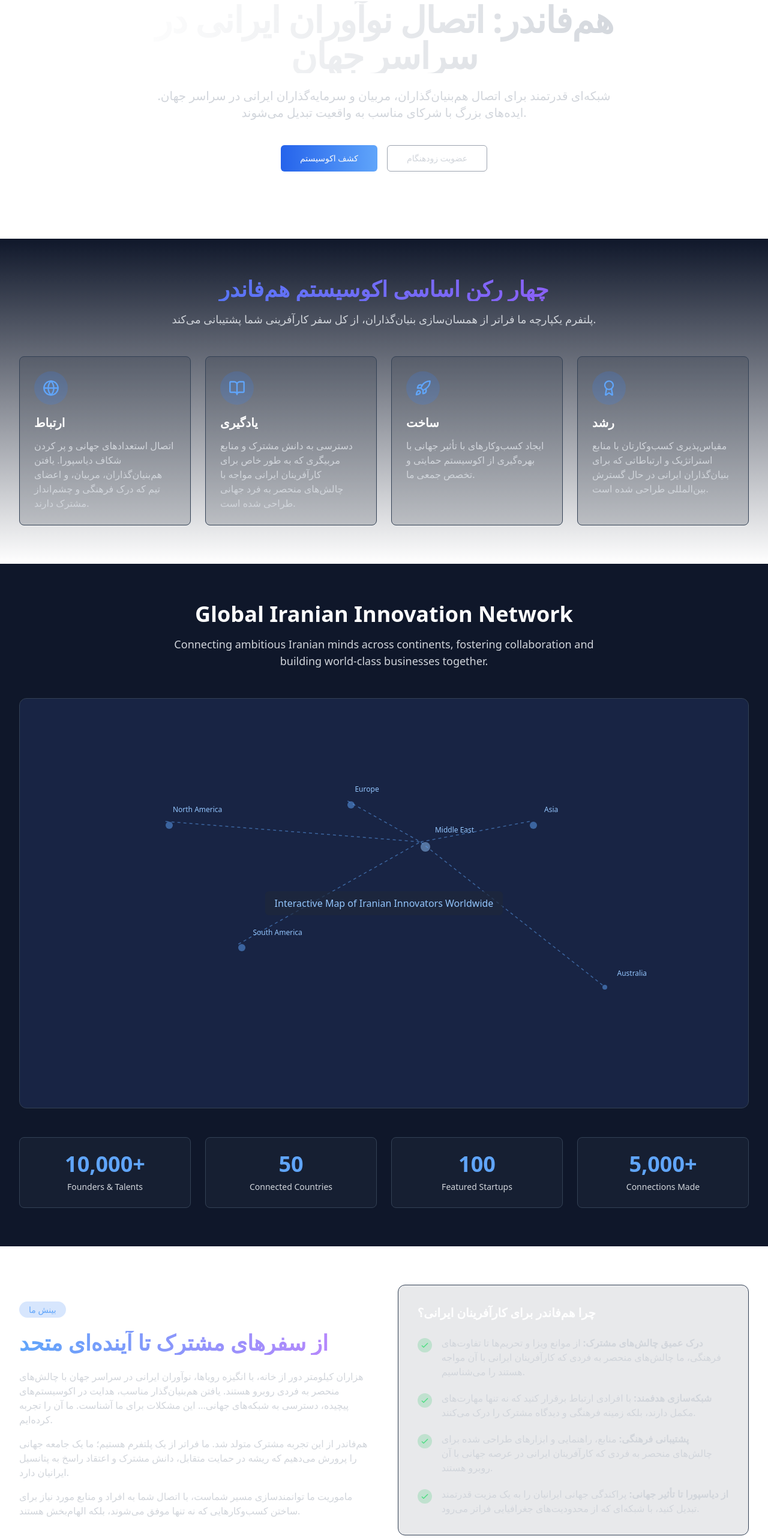
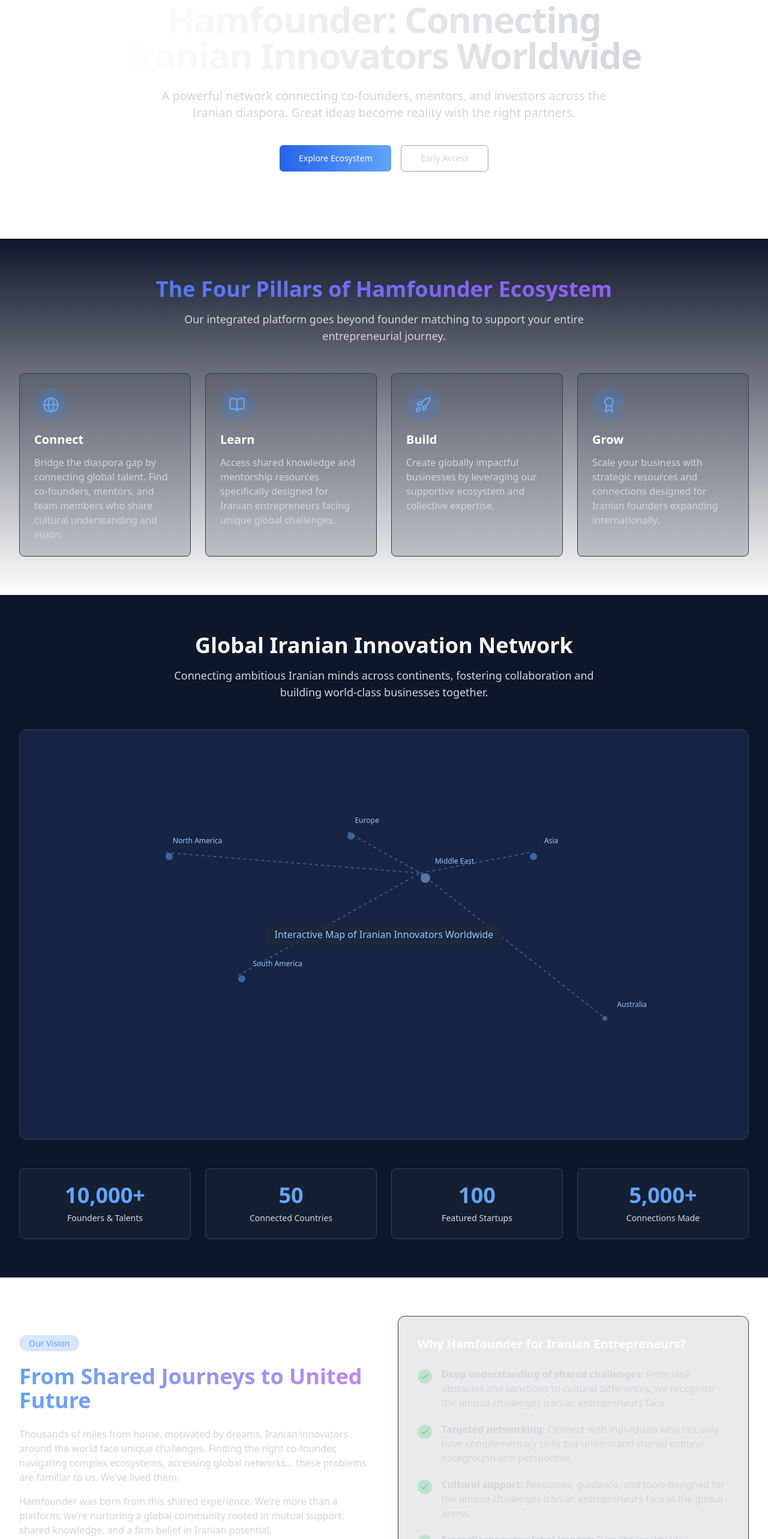
Before and after one commit to AlirezaZareeiD/hamfounder, a React (Vite) app: page / in a window 1280 px wide. Shown: the part 159-2725 px from the top of the page at 60% size. Built offline with nearby package versions, Linux system fonts and the light colour scheme.

Commit message:
Fix: Use English content
Update all content to English.

```diff
--- a/src/components/EcosystemPillarsSection.tsx
+++ b/src/components/EcosystemPillarsSection.tsx
@@ -5,23 +5,23 @@ const EcosystemPillarsSection = () => {
   const pillars = [
     {
       icon: Globe,
-      title: "ارتباط",
-      description: "اتصال استعدادهای جهانی و پر کردن شکاف دیاسپورا. یافتن هم‌بنیان‌گذاران، مربیان، و اعضای تیم که درک فرهنگی و چشم‌انداز مشترک دارند."
+      title: "Connect",
+      description: "Bridge the diaspora gap by connecting global talent. Find co-founders, mentors, and team members who share cultural understanding and vision."
     },
     {
       icon: BookOpen,
-      title: "یادگیری",
-      description: "دسترسی به دانش مشترک و منابع مربیگری که به طور خاص برای کارآفرینان ایرانی مواجه با چالش‌های منحصر به فرد جهانی طراحی شده است."
+      title: "Learn",
+      description: "Access shared knowledge and mentorship resources specifically designed for Iranian entrepreneurs facing unique global challenges."
     },
     {
       icon: Rocket,
-      title: "ساخت",
-      description: "ایجاد کسب‌وکارهای با تأثیر جهانی با بهره‌گیری از اکوسیستم حمایتی و تخصص جمعی ما."
+      title: "Build",
+      description: "Create globally impactful businesses by leveraging our supportive ecosystem and collective expertise."
     },
     {
       icon: Award,
-      title: "رشد",
-      description: "مقیاس‌پذیری کسب‌وکارتان با منابع استراتژیک و ارتباطاتی که برای بنیان‌گذاران ایرانی در حال گسترش بین‌المللی طراحی شده است."
+      title: "Grow",
+      description: "Scale your business with strategic resources and connections designed for Iranian founders expanding internationally."
     }
   ];
 
@@ -30,10 +30,10 @@ const EcosystemPillarsSection = () => {
       <div className="max-w-7xl mx-auto px-4 sm:px-6 lg:px-8">
         <div className="text-center mb-12">
           <h2 className="text-3xl md:text-4xl font-bold mb-4 bg-clip-text text-transparent bg-gradient-to-r from-blue-500 to-purple-500">
-            چهار رکن اساسی اکوسیستم هم‌فاندر
+            The Four Pillars of Hamfounder Ecosystem
           </h2>
           <p className="text-lg text-gray-300 max-w-3xl mx-auto">
-            پلتفرم یکپارچه ما فراتر از همسان‌سازی بنیان‌گذاران، از کل سفر کارآفرینی شما پشتیبانی می‌کند.
+            Our integrated platform goes beyond founder matching to support your entire entrepreneurial journey.
           </p>
         </div>
 
--- a/src/components/FinalCTASection.tsx
+++ b/src/components/FinalCTASection.tsx
@@ -17,8 +17,8 @@ const FinalCTASection = ({ onSubmit, submitted }: FinalCTASectionProps) => {
 
     if (!email || !email.includes('@')) {
       toast({
-        title: "ایمیل نامعتبر",
-        description: "لطفاً یک آدرس ایمیل معتبر وارد کنید.",
+        title: "Invalid Email",
+        description: "Please enter a valid email address.",
         variant: "destructive"
       });
       return;
@@ -26,8 +26,8 @@ const FinalCTASection = ({ onSubmit, submitted }: FinalCTASectionProps) => {
 
     onSubmit(email);
     toast({
-      title: "موفق!",
-      description: "از پیوستن شما به لیست دسترسی زودهنگام سپاسگزاریم.",
+      title: "Success!",
+      description: "Thank you for joining our early access list.",
       variant: "default"
     });
     setEmail('');
@@ -44,18 +44,18 @@ const FinalCTASection = ({ onSubmit, submitted }: FinalCTASectionProps) => {
 
       <div className="max-w-4xl mx-auto px-4 sm:px-6 lg:px-8 text-center">
         <h2 className="text-3xl md:text-4xl font-bold mb-6 bg-clip-text text-transparent bg-gradient-to-r from-white to-gray-300">
-          آماده ساختن میراث خود هستید؟
+          Ready to Build Your Legacy?
         </h2>
 
         <p className="text-lg text-gray-300 mb-8 max-w-2xl mx-auto">
-          به لیست دسترسی زودهنگام ما بپیوندید و اولین کسی باشید که هنگام راه‌اندازی، با هم‌بنیان‌گذار ایده‌آل خود ارتباط برقرار می‌کند.
-          با هم، نسل بعدی کسب‌وکارهای پیشرو ایرانی را خواهیم ساخت که جهان را تغییر می‌دهند.
+          Join our early access list and be the first to connect with your ideal co-founder when we launch.
+          Together, we'll build the next generation of leading Iranian businesses that change the world.
         </p>
 
         <form onSubmit={handleSubmit} className="flex flex-col sm:flex-row gap-4 max-w-lg mx-auto">
           <Input
             type="email"
-            placeholder="آدرس ایمیل خود را وارد کنید"
+            placeholder="Enter your email address"
             className="flex-grow border-gray-700 bg-slate-800/80 text-white"
             value={email}
             onChange={(e) => setEmail(e.target.value)}
@@ -66,12 +66,12 @@ const FinalCTASection = ({ onSubmit, submitted }: FinalCTASectionProps) => {
             type="submit"
             className="bg-gradient-to-r from-blue-600 to-blue-400 hover:from-blue-700 hover:to-blue-500 text-white px-6"
           >
-            ثبت‌نام زودهنگام
+            Early Access
           </Button>
         </form>
 
         <p className="text-sm text-gray-400 mt-4">
-          ما به حریم خصوصی شما احترام می‌گذاریم. بدون اسپم، فقط به‌روزرسانی درباره راه‌اندازی و جامعه ما.
+          We respect your privacy. No spam, just updates about our launch and community.
         </p>
       </div>
     </section>
--- a/src/components/HeroSection.tsx
+++ b/src/components/HeroSection.tsx
@@ -14,11 +14,11 @@ const HeroSection = () => {
       <div className="max-w-7xl mx-auto px-4 sm:px-6 lg:px-8 relative">
         <div className="text-center max-w-4xl mx-auto">
           <h1 className="text-4xl md:text-5xl lg:text-6xl font-bold tracking-tight bg-clip-text text-transparent bg-gradient-to-r from-white to-gray-300 mb-6">
-            هم‌فاندر: اتصال نوآوران ایرانی در سراسر جهان
+            Hamfounder: Connecting Iranian Innovators Worldwide
           </h1>
 
           <p className="text-lg md:text-xl text-gray-300 mb-10 max-w-3xl mx-auto">
-            شبکه‌ای قدرتمند برای اتصال هم‌بنیان‌گذاران، مربیان و سرمایه‌گذاران ایرانی در سراسر جهان. ایده‌های بزرگ با شرکای مناسب به واقعیت تبدیل می‌شوند.
+            A powerful network connecting co-founders, mentors, and investors across the Iranian diaspora. Great ideas become reality with the right partners.
           </p>
 
           <div className="flex flex-col sm:flex-row justify-center gap-4">
@@ -27,14 +27,14 @@ const HeroSection = () => {
               size="lg"
               className="bg-gradient-to-r from-blue-600 to-blue-400 hover:from-blue-700 hover:to-blue-500"
             >
-              کشف اکوسیستم
+              Explore Ecosystem
             </Button>
             <Button
               variant="outline"
               size="lg"
               className="border-gray-400 text-gray-300 hover:bg-gray-800/50"
             >
-              عضویت زودهنگام
+              Early Access
             </Button>
           </div>
         </div>
--- a/src/components/OriginStorySection.tsx
+++ b/src/components/OriginStorySection.tsx
@@ -9,31 +9,31 @@ const OriginStorySection = () => {
           {/* Story Content */}
           <div className="lg:w-1/2">
             <div className="mb-6 inline-block">
-              <span className="bg-blue-500/20 text-blue-400 py-1 px-4 rounded-full text-sm font-medium">بینش ما</span>
+              <span className="bg-blue-500/20 text-blue-400 py-1 px-4 rounded-full text-sm font-medium">Our Vision</span>
             </div>
 
             <h2 className="text-3xl md:text-4xl font-bold mb-6 bg-clip-text text-transparent bg-gradient-to-r from-blue-400 to-purple-400">
-              از سفرهای مشترک تا آینده‌ای متحد
+              From Shared Journeys to United Future
             </h2>
 
             <div className="prose prose-lg text-gray-300">
               <p className="mb-4">
-                هزاران کیلومتر دور از خانه، با انگیزه رویاها، نوآوران ایرانی در سراسر جهان با چالش‌های منحصر به فردی روبرو هستند. یافتن هم‌بنیان‌گذار مناسب، هدایت در اکوسیستم‌های پیچیده، دسترسی به شبکه‌های جهانی... این مشکلات برای ما آشناست. ما آن را تجربه کرده‌ایم.
+                Thousands of miles from home, motivated by dreams, Iranian innovators around the world face unique challenges. Finding the right co-founder, navigating complex ecosystems, accessing global networks... these problems are familiar to us. We've lived them.
               </p>
 
               <p className="mb-4">
-                هم‌فاندر از این تجربه مشترک متولد شد. ما فراتر از یک پلتفرم هستیم؛ ما یک جامعه جهانی را پرورش می‌دهیم که ریشه در حمایت متقابل، دانش مشترک و اعتقاد راسخ به پتانسیل ایرانیان دارد.
+                Hamfounder was born from this shared experience. We're more than a platform; we're nurturing a global community rooted in mutual support, shared knowledge, and a firm belief in Iranian potential.
               </p>
 
               <p>
-                ماموریت ما توانمندسازی مسیر شماست، با اتصال شما به افراد و منابع مورد نیاز برای ساختن کسب‌وکارهایی که نه تنها موفق می‌شوند، بلکه الهام‌بخش هستند.
+                Our mission is to empower your journey by connecting you with the people and resources needed to build businesses that not only succeed but inspire.
               </p>
             </div>
           </div>
 
           {/* Core Pillars */}
           <div className="lg:w-1/2 bg-slate-800/10 rounded-xl border border-slate-700 p-8">
-            <h3 className="text-xl font-semibold text-white mb-6">چرا هم‌فاندر برای کارآفرینان ایرانی؟</h3>
+            <h3 className="text-xl font-semibold text-white mb-6">Why Hamfounder for Iranian Entrepreneurs?</h3>
 
             <div className="space-y-5">
               <div className="flex items-start">
@@ -43,7 +43,7 @@ const OriginStorySection = () => {
                   </svg>
                 </div>
                 <p className="text-gray-300">
-                  <strong>درک عمیق چالش‌های مشترک:</strong> از موانع ویزا و تحریم‌ها تا تفاوت‌های فرهنگی، ما چالش‌های منحصر به فردی که کارآفرینان ایرانی با آن مواجه هستند را می‌شناسیم.
+                  <strong>Deep understanding of shared challenges:</strong> From visa obstacles and sanctions to cultural differences, we recognize the unique challenges Iranian entrepreneurs face.
                 </p>
               </div>
 
@@ -54,7 +54,7 @@ const OriginStorySection = () => {
                   </svg>
                 </div>
                 <p className="text-gray-300">
-                  <strong>شبکه‌سازی هدفمند:</strong> با افرادی ارتباط برقرار کنید که نه تنها مهارت‌های مکمل دارند، بلکه زمینه فرهنگی و دیدگاه مشترک را درک می‌کنند.
+                  <strong>Targeted networking:</strong> Connect with individuals who not only have complementary skills but understand shared cultural background and perspective.
                 </p>
               </div>
 
@@ -65,7 +65,7 @@ const OriginStorySection = () => {
                   </svg>
                 </div>
                 <p className="text-gray-300">
-                  <strong>پشتیبانی فرهنگی:</strong> منابع، راهنمایی و ابزارهای طراحی شده برای چالش‌های منحصر به فردی که کارآفرینان ایرانی در عرصه جهانی با آن روبرو هستند.
+                  <strong>Cultural support:</strong> Resources, guidance, and tools designed for the unique challenges Iranian entrepreneurs face in the global arena.
                 </p>
               </div>
 
@@ -76,7 +76,7 @@ const OriginStorySection = () => {
                   </svg>
                 </div>
                 <p className="text-gray-300">
-                  <strong>از دیاسپورا تا تأثیر جهانی:</strong> پراکندگی جهانی ایرانیان را به یک مزیت قدرتمند تبدیل کنید، با شبکه‌ای که از محدودیت‌های جغرافیایی فراتر می‌رود.
+                  <strong>From diaspora to global impact:</strong> Turn the worldwide dispersion of Iranians into a powerful advantage, with a network that transcends geographical limitations.
                 </p>
               </div>
             </div>
--- a/src/components/PathToPartnershipSection.tsx
+++ b/src/components/PathToPartnershipSection.tsx
@@ -4,67 +4,67 @@ const PathToPartnershipSection = () => {
     <section id="how-it-works" className="py-16 bg-background">
       <div className="max-w-7xl mx-auto px-4 sm:px-6 lg:px-8">
         <h2 className="text-3xl md:text-4xl font-bold text-center mb-12 bg-clip-text text-transparent bg-gradient-to-r from-blue-500 to-purple-500">
-          مسیر شما به سوی مشارکت و رشد
+          Your Path to Partnership and Growth
         </h2>
 
         <div className="grid grid-cols-1 md:grid-cols-2 lg:grid-cols-4 gap-8">
           {/* Step 1 */}
           <div className="bg-slate-800/20 rounded-lg border border-slate-700 p-6 relative">
-            <span className="absolute -top-3 -left-3 w-8 h-8 bg-blue-500 text-white rounded-full flex items-center justify-center font-bold">۱</span>
+            <span className="absolute -top-3 -left-3 w-8 h-8 bg-blue-500 text-white rounded-full flex items-center justify-center font-bold">1</span>
             <div className="h-14 w-14 rounded-full bg-blue-500/20 flex items-center justify-center mb-4">
               <svg className="h-7 w-7 text-blue-400" fill="none" viewBox="0 0 24 24" stroke="currentColor">
                 <path strokeLinecap="round" strokeLinejoin="round" strokeWidth={2} d="M11 5H6a2 2 0 00-2 2v11a2 2 0 002 2h11a2 2 0 002-2v-5m-1.414-9.414a2 2 0 112.828 2.828L11.828 15H9v-2.828l8.586-8.586z" />
               </svg>
             </div>
-            <h3 className="text-xl font-semibold text-white mb-3">داستان خود را بسازید</h3>
+            <h3 className="text-xl font-semibold text-white mb-3">Craft Your Story</h3>
             <p className="text-gray-300">
-              پروفایل خود را با برجسته کردن چشم‌انداز، مهارت‌ها و استعدادهای مکمل که به دنبال آن هستید، ایجاد کنید.
-              سفر و اهداف خود را به اشتراک بگذارید تا شرکای مناسب را جذب کنید.
+              Create your profile highlighting your vision, skills, and the complementary talents you're seeking.
+              Share your journey and goals to attract the right partners.
             </p>
           </div>
 
           {/* Step 2 */}
           <div className="bg-slate-800/20 rounded-lg border border-slate-700 p-6 relative">
-            <span className="absolute -top-3 -left-3 w-8 h-8 bg-purple-500 text-white rounded-full flex items-center justify-center font-bold">۲</span>
+            <span className="absolute -top-3 -left-3 w-8 h-8 bg-purple-500 text-white rounded-full flex items-center justify-center font-bold">2</span>
             <div className="h-14 w-14 rounded-full bg-purple-500/20 flex items-center justify-center mb-4">
               <svg className="h-7 w-7 text-purple-400" fill="none" viewBox="0 0 24 24" stroke="currentColor">
                 <path strokeLinecap="round" strokeLinejoin="round" strokeWidth={2} d="M21 21l-6-6m2-5a7 7 0 11-14 0 7 7 0 0114 0z" />
               </svg>
             </div>
-            <h3 className="text-xl font-semibold text-white mb-3">کشف ارتباطات</h3>
+            <h3 className="text-xl font-semibold text-white mb-3">Discover Connections</h3>
             <p className="text-gray-300">
-              سیستم هوشمند تطبیق ما را بررسی کنید تا هم‌بنیان‌گذاران بالقوه با مهارت‌های مکمل، ارزش‌های مشترک و
-              چشم‌انداز همسو برای ساختن کسب‌وکارهای تأثیرگذار پیدا کنید.
+              Explore our intelligent matching system to find potential co-founders with complementary skills,
+              shared values, and aligned vision for building impactful businesses.
             </p>
           </div>
 
           {/* Step 3 */}
           <div className="bg-slate-800/20 rounded-lg border border-slate-700 p-6 relative">
-            <span className="absolute -top-3 -left-3 w-8 h-8 bg-green-500 text-white rounded-full flex items-center justify-center font-bold">۳</span>
+            <span className="absolute -top-3 -left-3 w-8 h-8 bg-green-500 text-white rounded-full flex items-center justify-center font-bold">3</span>
             <div className="h-14 w-14 rounded-full bg-green-500/20 flex items-center justify-center mb-4">
               <svg className="h-7 w-7 text-green-400" fill="none" viewBox="0 0 24 24" stroke="currentColor">
                 <path strokeLinecap="round" strokeLinejoin="round" strokeWidth={2} d="M8 12h.01M12 12h.01M16 12h.01M21 12c0 4.418-4.03 8-9 8a9.863 9.863 0 01-4.255-.949L3 20l1.395-3.72C3.512 15.042 3 13.574 3 12c0-4.418 4.03-8 9-8s9 3.582 9 8z" />
               </svg>
             </div>
-            <h3 className="text-xl font-semibold text-white mb-3">تعامل و هم‌راستایی</h3>
+            <h3 className="text-xl font-semibold text-white mb-3">Engage & Align</h3>
             <p className="text-gray-300">
-              از طریق پلتفرم ارتباطی امن ما با هم‌بنیان‌گذاران بالقوه ارتباط برقرار کنید. هم‌افزایی‌ها را کشف کنید،
-              در ارزش‌ها هم‌راستا شوید و قبل از تعهد، سازگاری را آزمایش کنید.
+              Connect with potential co-founders through our secure communication platform. Discover synergies,
+              align on values, and test compatibility before committing.
             </p>
           </div>
 
           {/* Step 4 */}
           <div className="bg-slate-800/20 rounded-lg border border-slate-700 p-6 relative">
-            <span className="absolute -top-3 -left-3 w-8 h-8 bg-orange-500 text-white rounded-full flex items-center justify-center font-bold">۴</span>
+            <span className="absolute -top-3 -left-3 w-8 h-8 bg-orange-500 text-white rounded-full flex items-center justify-center font-bold">4</span>
             <div className="h-14 w-14 rounded-full bg-orange-500/20 flex items-center justify-center mb-4">
               <svg className="h-7 w-7 text-orange-400" fill="none" viewBox="0 0 24 24" stroke="currentColor">
                 <path strokeLinecap="round" strokeLinejoin="round" strokeWidth={2} d="M13 10V3L4 14h7v7l9-11h-7z" />
               </svg>
             </div>
-            <h3 className="text-xl font-semibold text-white mb-3">ساخت و مقیاس‌پذیری</h3>
+            <h3 className="text-xl font-semibold text-white mb-3">Build & Scale</h3>
             <p className="text-gray-300">
-              مشارکت خود را با دسترسی مداوم به جامعه، منابع، مربیگری و فرصت‌های سرمایه‌گذاری بالقوه ما
-              به یک کسب‌وکار شکوفا تبدیل کنید.
+              Transform your partnership into a thriving business with ongoing access to our community,
+              resources, mentorship, and potential investment opportunities.
             </p>
           </div>
         </div>
```
